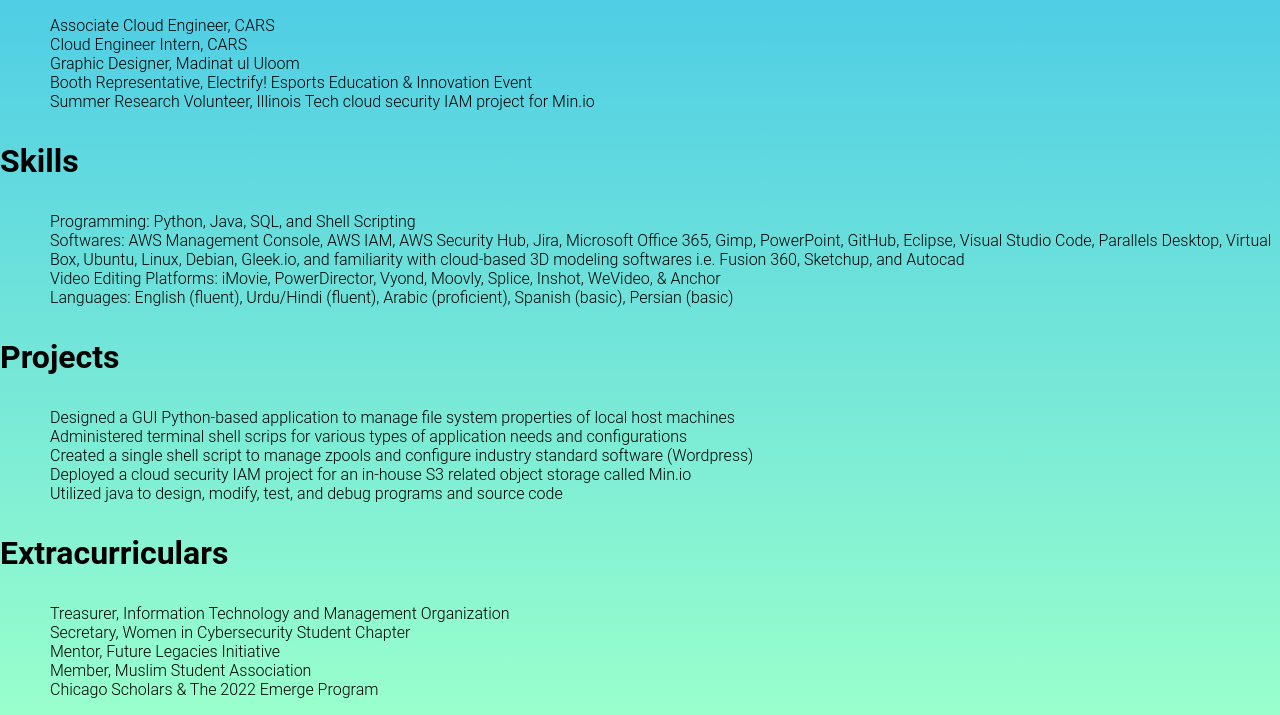
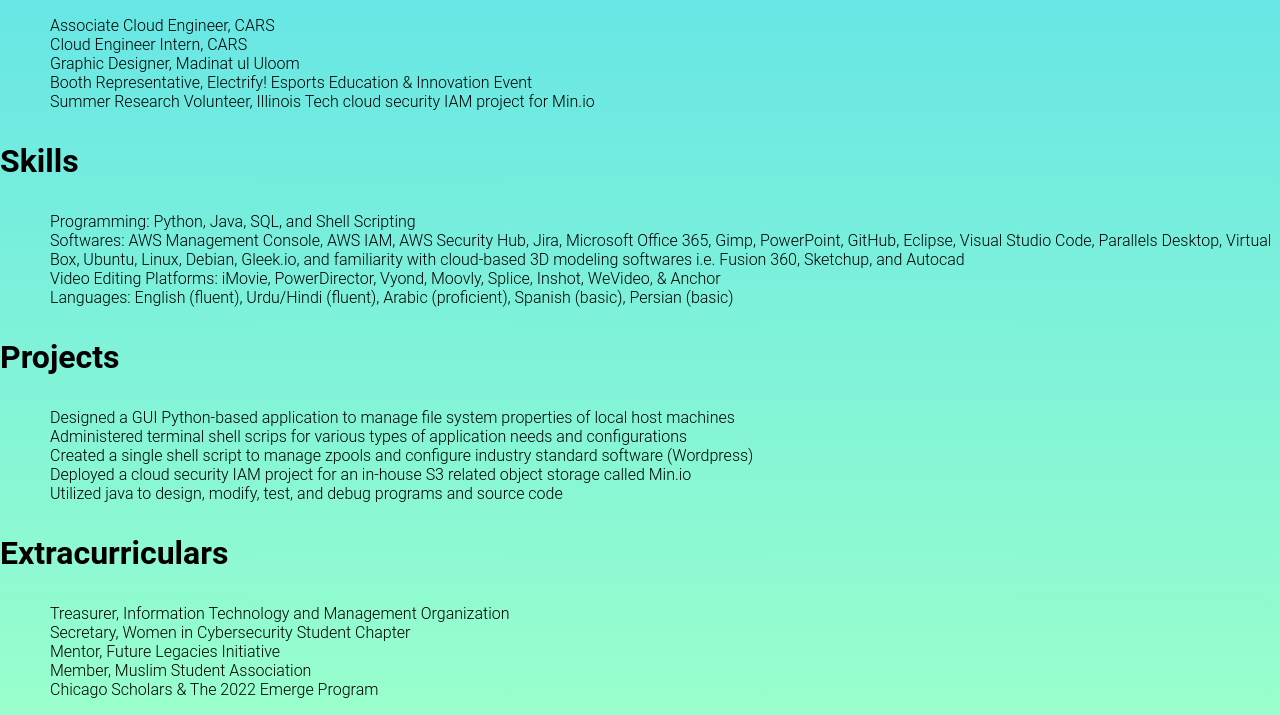
Before and after one commit to FatimahSyed27/Project2, a plain HTML site: page index.html in a window 1280 px wide. Shown: the part 758-1473 px from the top of the page. Drawn offline with Linux system fonts and the light colour scheme.

Commit message:
Update style.css

```diff
--- a/css/style.css
+++ b/css/style.css
@@ -29,7 +29,7 @@ div h3 {
 
 
 body {
-    background: linear-gradient(to bottom, #0099ff 0%, #99ffcc 100%);
+    background: linear-gradient(to bottom, #33ccff 0%, #99ffcc 100%);
     font-family:'Roboto', sans-serif;
     font-weight: 300;
     font-size: 1em;
```
